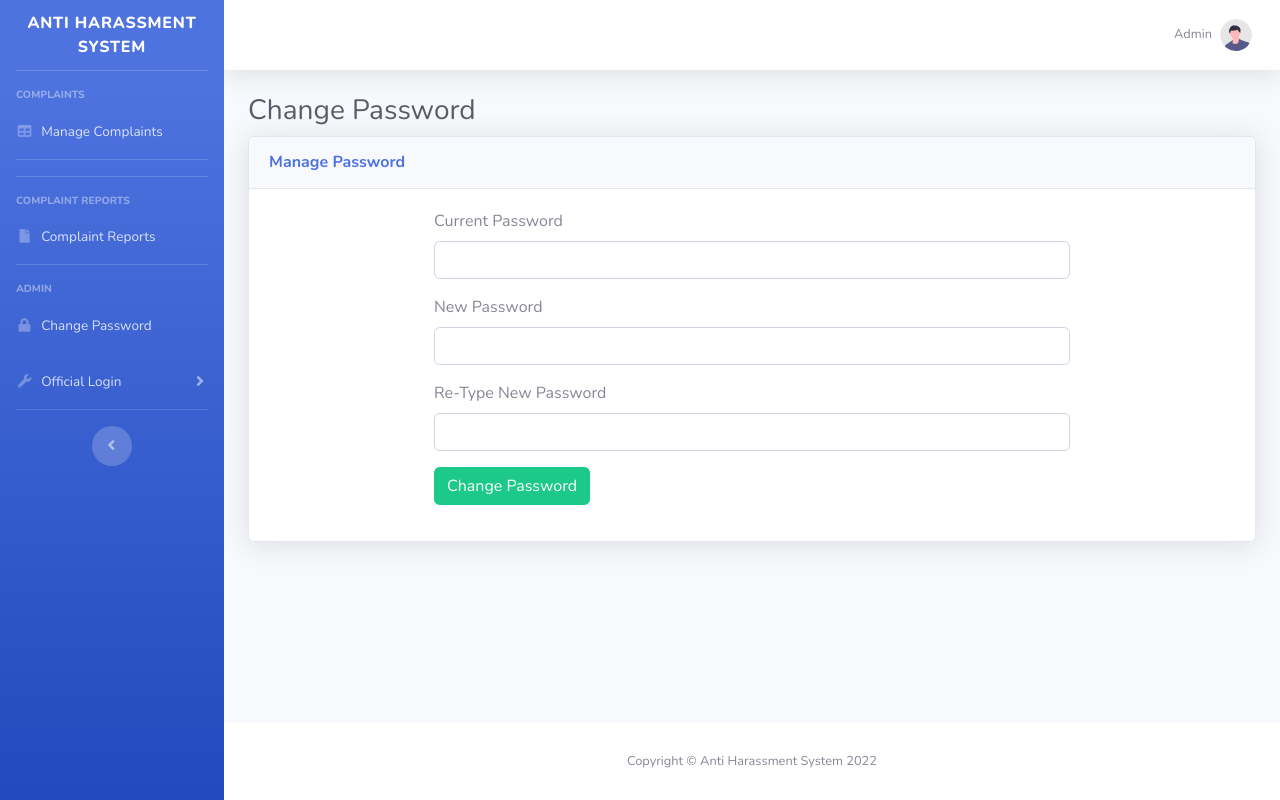
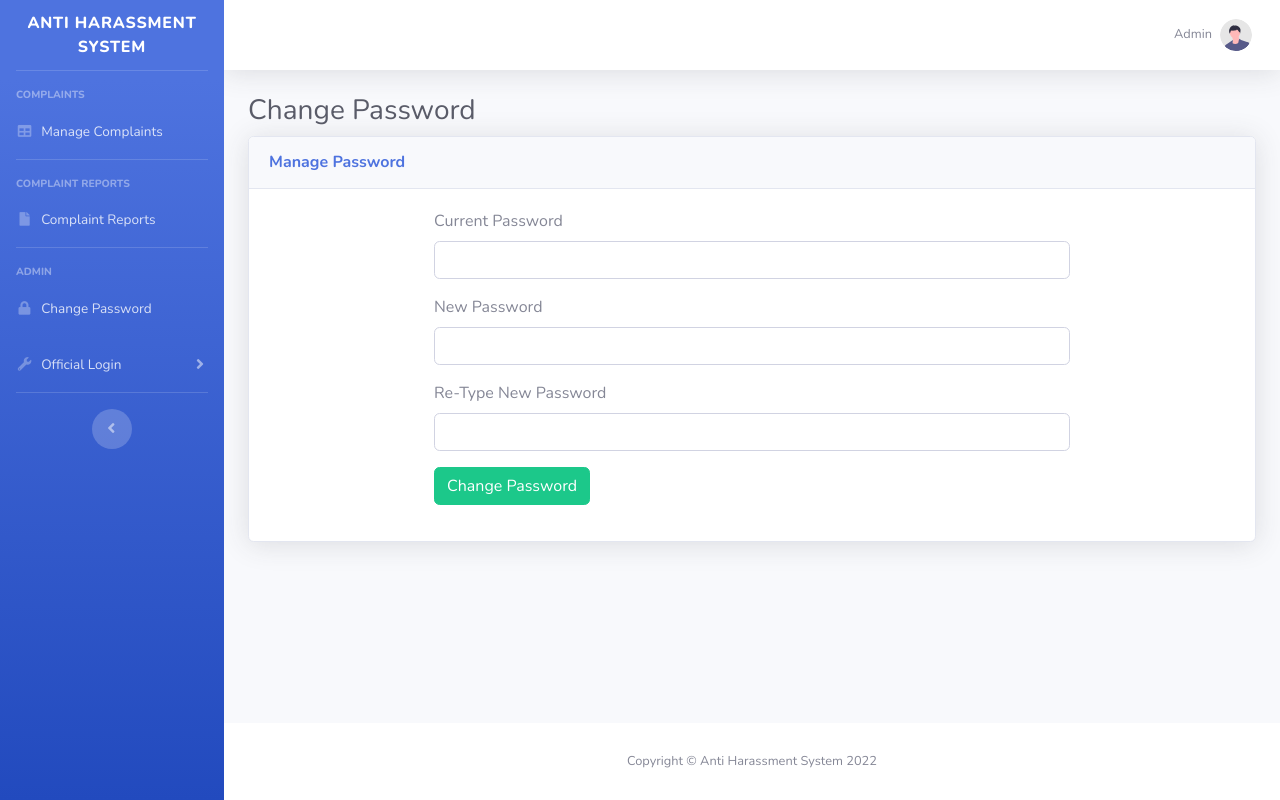
Before and after one commit to msaqlain2/anti_harassment_system, a PHP site: page /admin2/change_password.php in a window 1280 px wide. Run offline with PHP 8.4, Linux system fonts and the light colour scheme.

Commit message:
changes updated

```diff
--- a/admin2/includes/header.includes.php
+++ b/admin2/includes/header.includes.php
@@ -62,29 +62,6 @@
             </li>
 
 
-
-            <!-- Divider -->
-            <hr class="sidebar-divider">
-
-            <!-- Heading -->
-            <!-- <div class="sidebar-heading">
-                Students
-            </div> -->
-
-            <!-- Nav Item - Charts -->
-            <!-- <li class="nav-item">
-                <a class="nav-link" href="manage_students.php">
-                    <i class="fas fa-fw fa-users"></i>
-                    <span>Manage Students</span></a>
-            </li> -->
-
-
-            <!-- Nav Item - Students Login Log -->
-            <!-- <li class="nav-item">
-                <a class="nav-link" href="students_login_log.php">
-                    <i class="fas fa-fw fa-users"></i>
-                    <span>Students Login Log</span></a>
-            </li> -->
 
 
             <hr class="sidebar-divider">
```
